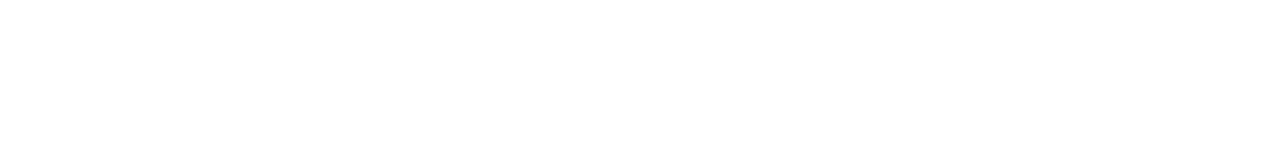
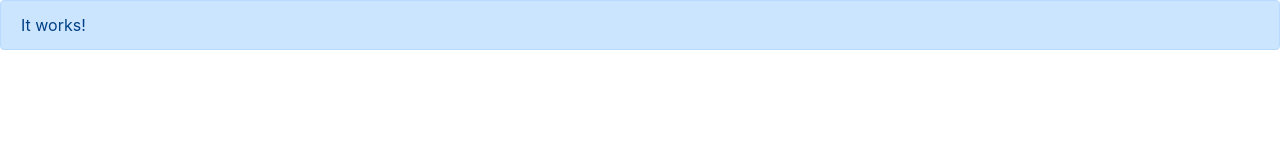
Before and after one commit to JasonNaggles/Week09Assignment, a website: page index.html in a window 1280 px wide. Drawn offline with nearby package versions, Linux system fonts and the light colour scheme.

Commit message:
first commit

```diff
--- a/index.html
+++ b/index.html
@@ -7,6 +7,10 @@
     <link rel="stylesheet" href="node_modules/bootstrap/dist/css/bootstrap.css">
 </head>
 <body>
+
+<div class="alert alert-primary" role="alert">
+    It works!
+</div>
 <script src="node_modules/jquery/dist/jquery.js"></script>
 <script src="node_modules/bootstrap/dist/js/bootstrap.bundle.js"></script>
 </body>
```
